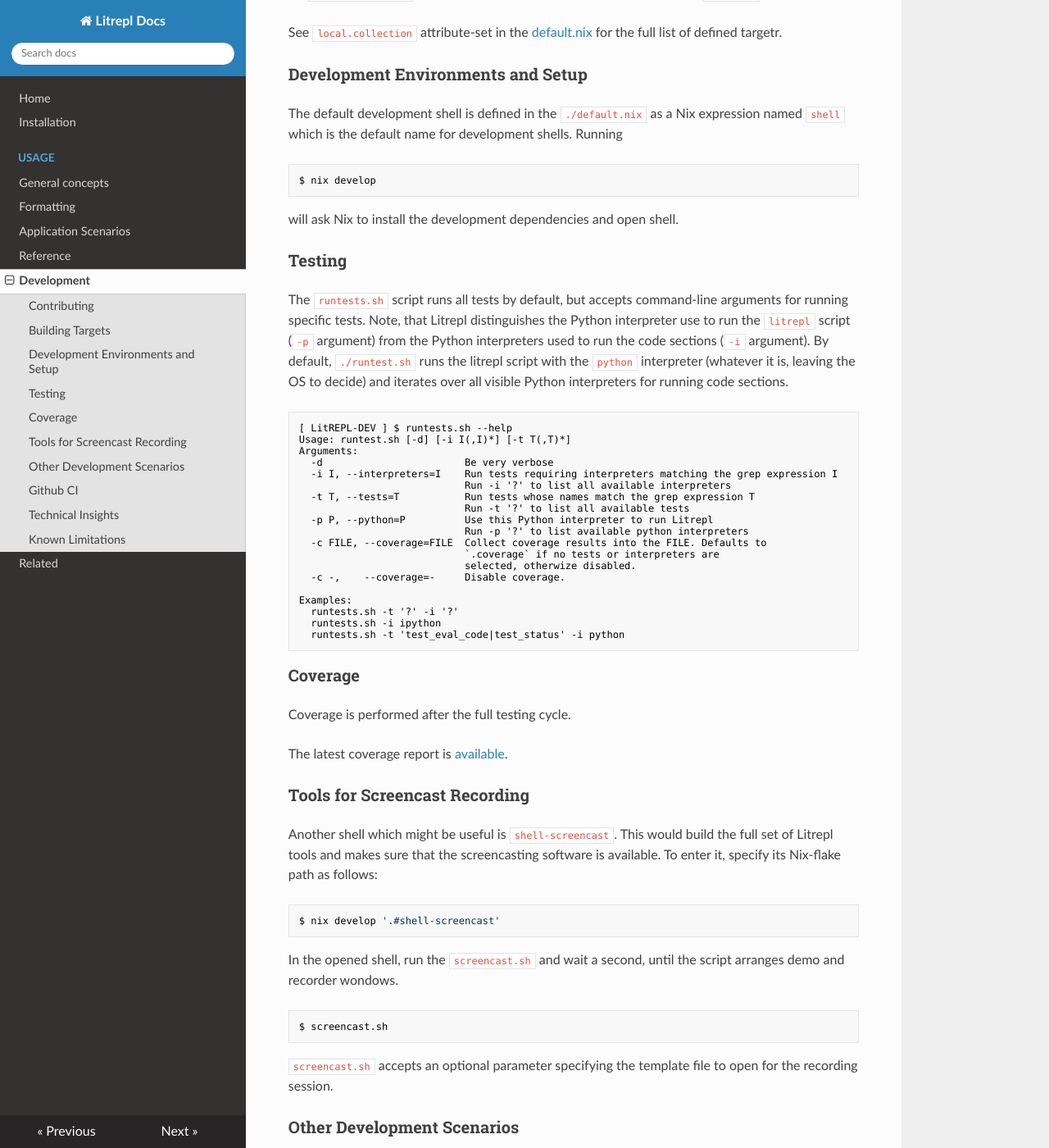
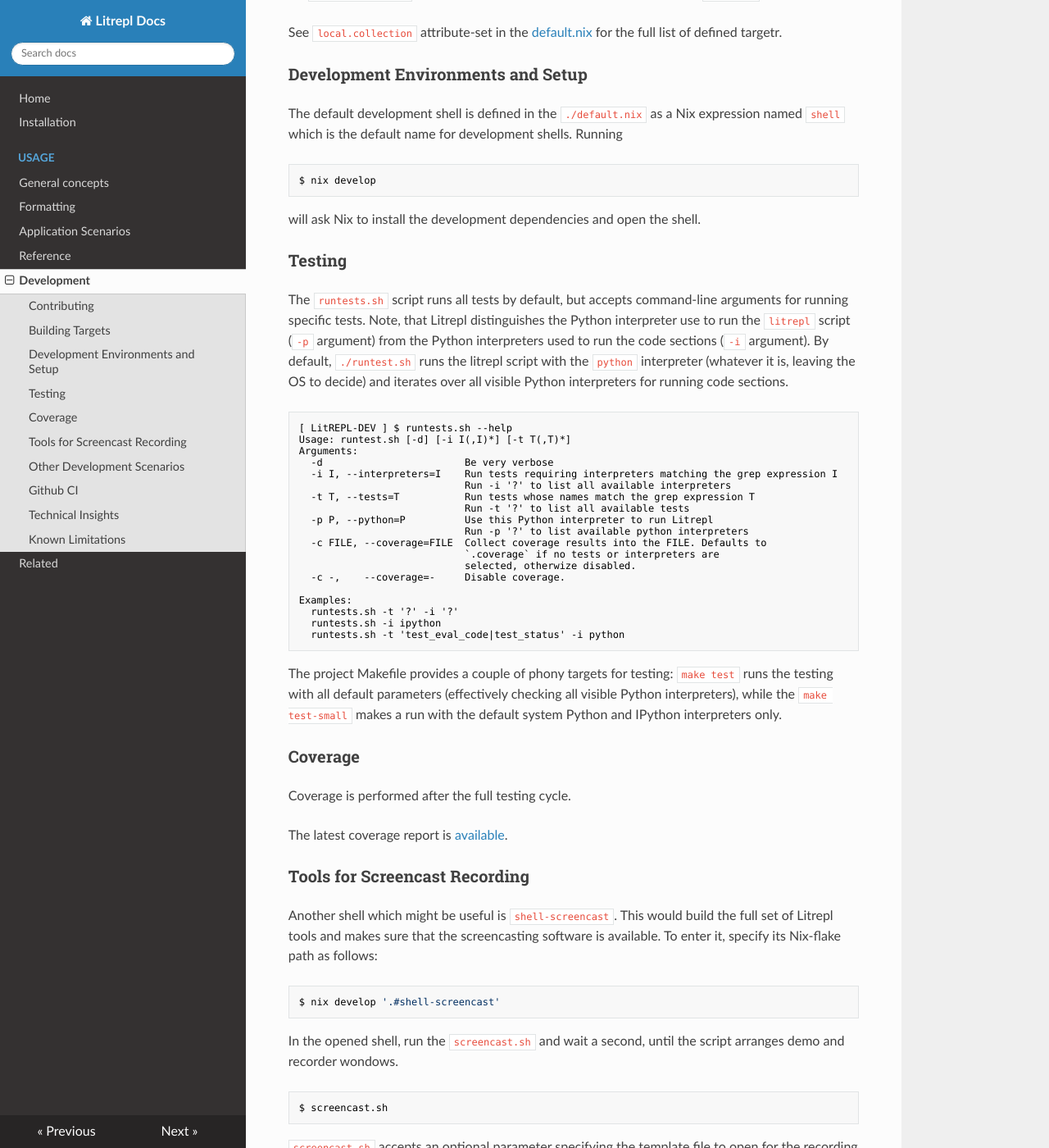
Before and after one commit to sergei-mironov/litrepl, an MkDocs documentation site: the page built from docs/development.md, in a window 1280 px wide and 1400 px high, scrolled down 1126 px. Shown: the whole window at 82% size. Built offline with MkDocs 1.6.1, drawn with Linux system fonts in a browser that asks for light colours; nearby versions of some CDN libraries.

Commit message:
Update development.md

````diff
--- a/docs/development.md
+++ b/docs/development.md
@@ -60,7 +60,7 @@
 $ nix develop
 ```
 
-will ask Nix to install the development dependencies and open shell.
+will ask Nix to install the development dependencies and open the shell.
 
 ### Testing
 
@@ -103,6 +103,11 @@
   runtests.sh -t 'test_eval_code|test_status' -i python
 ~~~~
 <!-- noresult -->
+
+The project Makefile provides a couple of phony targets for testing:
+`make test` runs the testing with all default parameters (effectively checking
+all visible Python interpreters), while the `make test-small` makes a run with
+the default system Python and IPython interpreters only.
 
 ### Coverage
 
````
